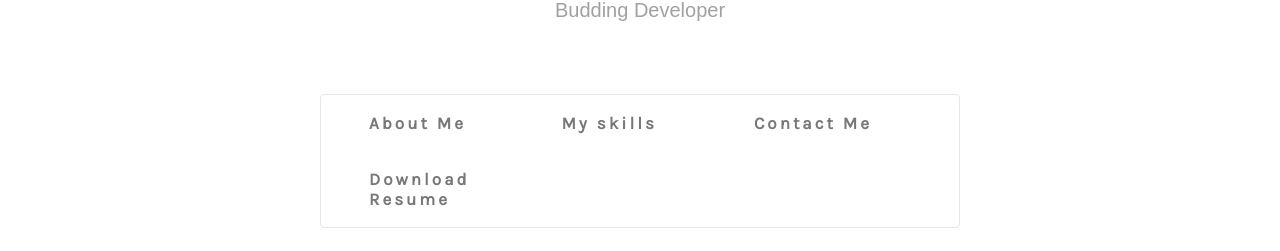
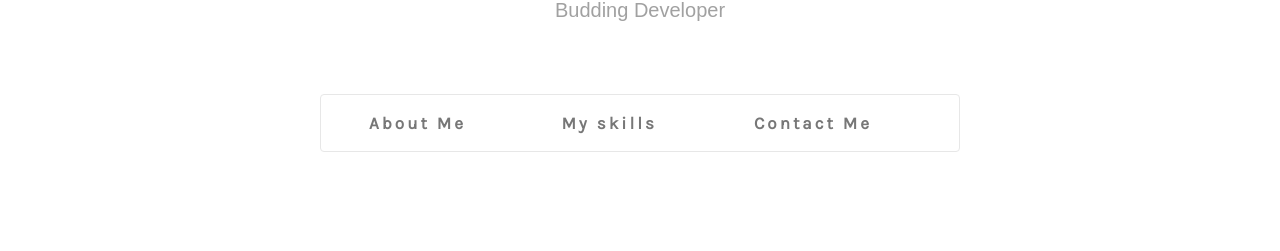
Before and after one commit to aksharma123/aksharma123.github.io, a plain HTML site: page index.html in a window 1280 px wide. Shown: the part 549-800 px from the top of the page. Drawn offline with nearby package versions, Linux system fonts and the light colour scheme; a script that the page names is missing; a web font is replaced by a local one.

Commit message:
Initial Commit

```diff
--- a/index.html
+++ b/index.html
@@ -52,7 +52,6 @@
                             <li><a href="#about">About Me</a></li>
                             <li><a href="#skills">My skills</a></li>
                             <li><a href="#contact">Contact Me</a></li>
-                            <li><a href="#resume" download="Ashu Sharma Resume">Download Resume</a></li>
                         </ul>
                     </div>
                 </div>
```
